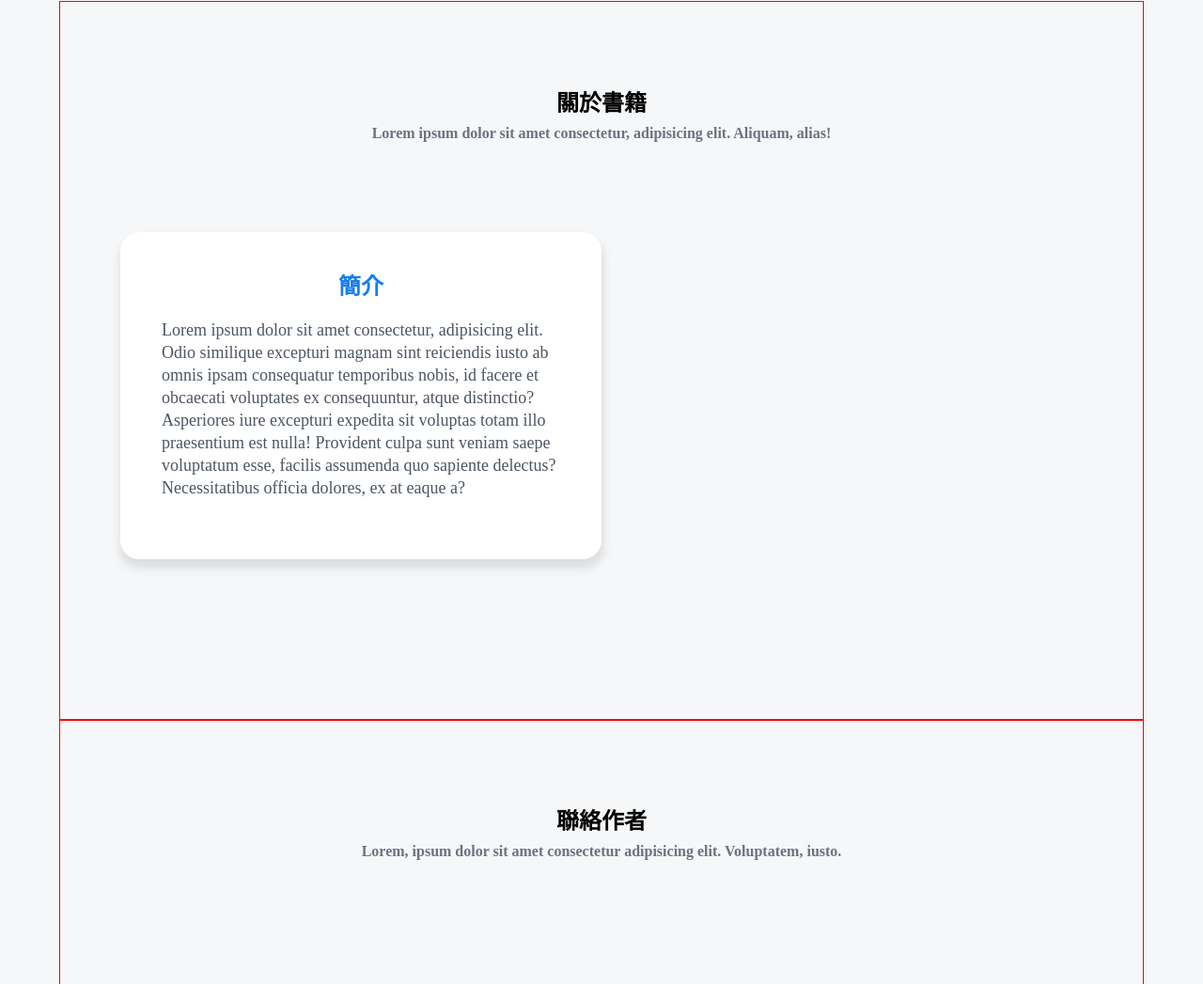
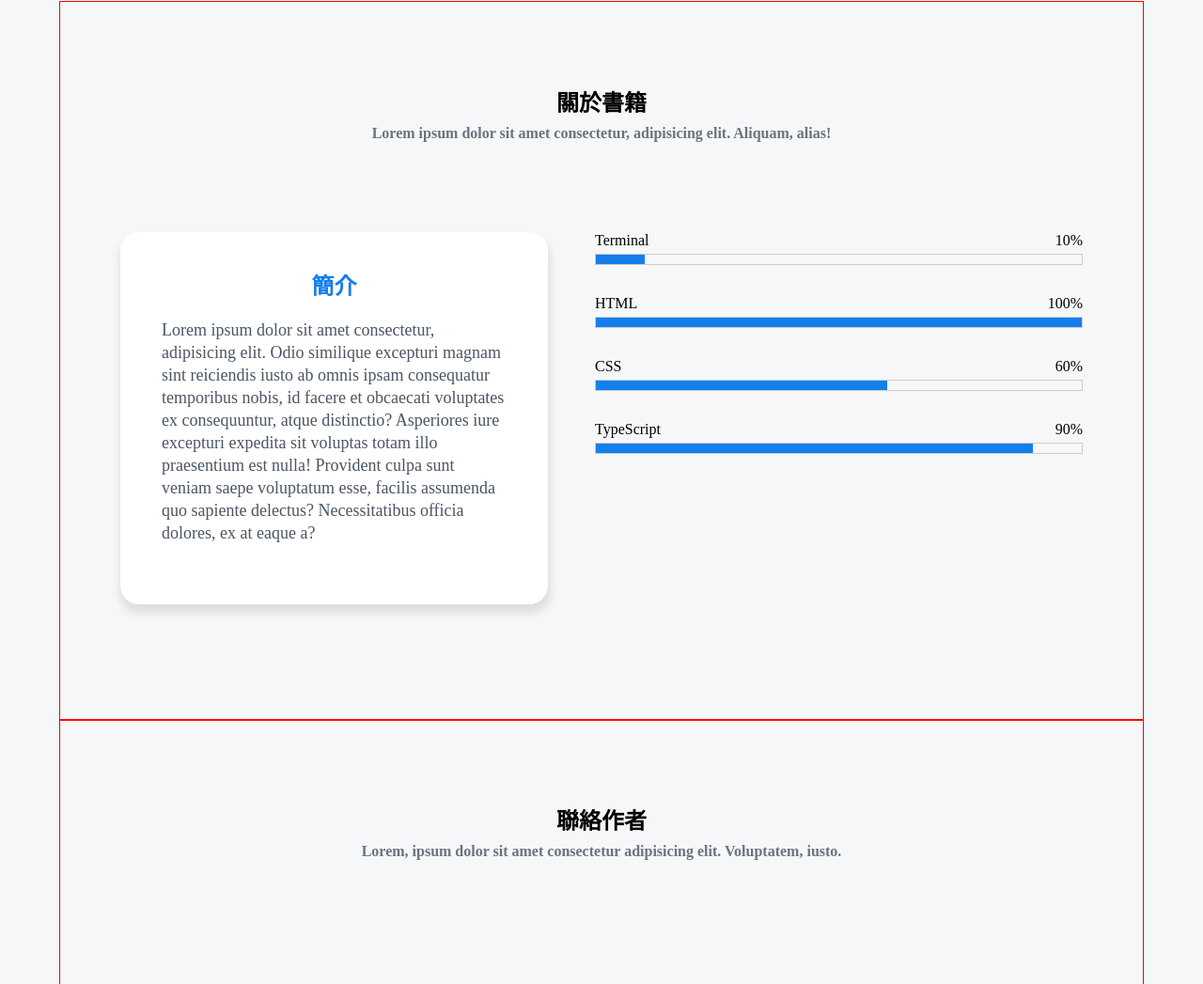
Before and after one commit to Alan54721/mcu-114-1-web-14130381, a plain HTML site: page src/book.html in a window 1280 px wide. Shown: the part 927-1974 px from the top of the page at 94% size. Drawn offline with Linux system fonts and the light colour scheme.

Commit message:
feat(skill): 書籍技能樹樣式設定

```diff
--- a/src/book.html
+++ b/src/book.html
@@ -57,7 +57,44 @@
                 </div>
               </div>
             </div>
-            <div class="skills"></div>
+            <div class="skills">
+              <div class="item">
+                <span class="skill">
+                  <span>Terminal</span>
+                  <span>10%</span>
+                </span>
+                <div class="progress">
+                  <div class="progress-bar" style="width: 10%"></div>
+                </div>
+              </div>
+              <div class="item">
+                <span class="skill">
+                  <span>HTML</span>
+                  <span>100%</span>
+                </span>
+                <div class="progress">
+                  <div class="progress-bar" style="width: 100%"></div>
+                </div>
+              </div>
+              <div class="item">
+                <span class="skill">
+                  <span>CSS</span>
+                  <span>60%</span>
+                </span>
+                <div class="progress">
+                  <div class="progress-bar" style="width: 60%"></div>
+                </div>
+              </div>
+              <div class="item">
+                <span class="skill">
+                  <span>TypeScript</span>
+                  <span>90%</span>
+                </span>
+                <div class="progress">
+                  <div class="progress-bar" style="width: 90%"></div>
+                </div>
+              </div>
+            </div>
           </div>
         </div>
         <div id="contact" class="page">
--- a/src/scss/book/_about.scss
+++ b/src/scss/book/_about.scss
@@ -34,4 +34,34 @@ div {
       }
     }
   }
+
+  &.skills {
+    margin-right: 4rem;
+    width: 50%;
+    display: flex;
+    flex-direction: column;
+    gap: 2rem;
+
+    .item {
+      display: flex;
+      flex-direction: column;
+      gap: 5px;
+
+      .skill {
+        display: flex;
+        justify-content: space-between;
+        align-items: center;
+      }
+
+      .progress {
+        height: 10px;
+        border: solid 1px #ccc;
+
+        .progress-bar {
+          height: 10px;
+          background-color: var(--primary-color);
+        }
+      }
+    }
+  }
 }
```
Also changed, not shown: src/book.min.css, 1 other file.
